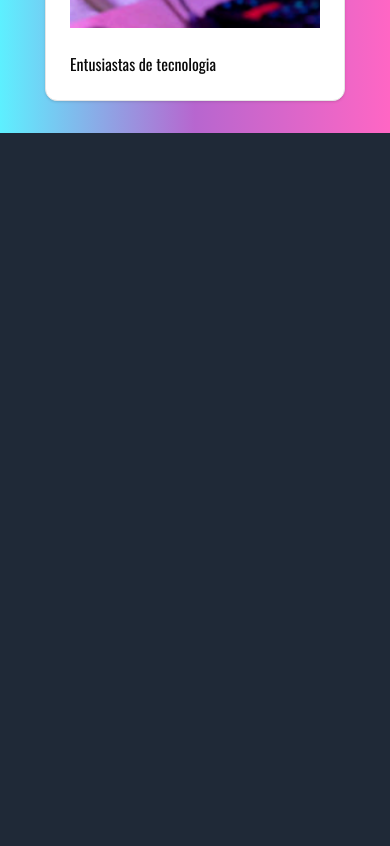
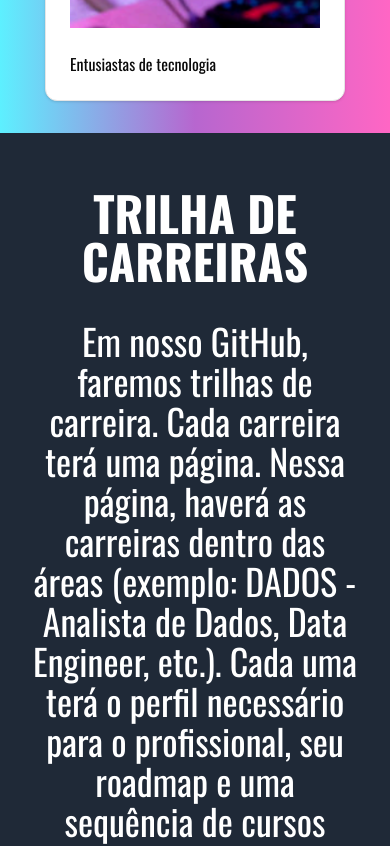
Before and after one commit to socialhiveconnect/landing-page, a Next.js app: page / in a window 390 px wide. Shown: the part 5820-6666 px from the top of the page. Before the commit the page ends 5953 px from the top, so only its background shows below. Built offline with nearby package versions, Linux system fonts and the light colour scheme.

Commit message:
feat: trilha de carreiras

```diff
--- a/src/app/page.tsx
+++ b/src/app/page.tsx
@@ -33,20 +33,20 @@ export default function Home() {
         id="quem-somos"
         className="relative bg-white mx-auto px-8 py-10 scroll-mt-20"
       >
-        <h2 className="quem-somos-title text-5xl text-center py-4 uppercase font-bold bg-gradient-to-r from-customColors-color4 via-customColors-color5 to-customColors-color6 text-transparent bg-clip-text sm:text-3xl">
+        <h2 className=" text-5xl text-center py-4 uppercase font-bold bg-gradient-to-r from-customColors-color4 via-customColors-color5 to-customColors-color6 text-transparent bg-clip-text sm:text-3xl">
           visão geral
         </h2>
-        <p className="quem-somos-text text-gray-900 text-4xl text-center xl:px-60 lg:px-32 md:px-12 sm:px-4 pb-8 sm:text-2xl">
+        <p className=" text-gray-900 text-4xl text-center xl:px-60 lg:px-32 md:px-12 sm:px-4 pb-8 sm:text-2xl">
           Somos uma comunidade onde pessoas de diversas áreas da tecnologia e em
           diversos momentos de carreira para que possam se conectar, conversar
           e trocar conhecimentos. Queremos ajudar as pessoas a se encontrarem
           dentro de uma profissão de TI, ou até mesmo mudar de área dentro de
           tecnologia, ou ajudar o próximo repassando seu conhecimento.
         </p>
-        <h2 className="quem-somos-title text-5xl text-center py-4 uppercase font-bold bg-gradient-to-r from-customColors-color4 via-customColors-color5 to-customColors-color6 text-transparent bg-clip-text sm:text-3xl">
+        <h2 className=" text-5xl text-center py-4 uppercase font-bold bg-gradient-to-r from-customColors-color4 via-customColors-color5 to-customColors-color6 text-transparent bg-clip-text sm:text-3xl">
           qual o problema?
         </h2>
-        <p className="quem-somos-text text-gray-900 text-4xl text-center xl:px-60 lg:px-32 md:px-12 sm:px-4 pb-8 sm:text-2xl">
+        <p className=" text-gray-900 text-4xl text-center xl:px-60 lg:px-32 md:px-12 sm:px-4 pb-8 sm:text-2xl">
           Atualmente a cidade de Curitiba se mostra um tanto carente quando o
           assunto é comunidade e eventos de tecnologia. Percebemos essa
           necessidade tanto entre os profissionais do mercado de TI, quanto
@@ -56,10 +56,10 @@ export default function Home() {
           que dificulta a formação de amizades e um networking mais natural e
           descontraído.
         </p>
-        <h2 className="quem-somos-title text-5xl text-center py-4 uppercase font-bold bg-gradient-to-r from-customColors-color4 via-customColors-color5 to-customColors-color6 text-transparent bg-clip-text sm:text-3xl">
+        <h2 className="text-5xl text-center py-4 uppercase font-bold bg-gradient-to-r from-customColors-color4 via-customColors-color5 to-customColors-color6 text-transparent bg-clip-text sm:text-3xl">
           o que é uma comunidade?
         </h2>
-        <p className="quem-somos-text text-gray-900 text-4xl text-center xl:px-60 lg:px-32 md:px-12 sm:px-4 pb-8 sm:text-2xl">
+        <p className=" text-gray-900 text-4xl text-center xl:px-60 lg:px-32 md:px-12 sm:px-4 pb-8 sm:text-2xl">
           <span>
             Um espaço de convergência onde indivíduos buscam compartilhar e
             enriquecer conhecimentos;
@@ -89,6 +89,25 @@ export default function Home() {
           <CustomCard image={imagem_entusiastas} title='Entusiastas de tecnologia' />
         </div>
       </section>
+      <section
+        id="trilha-de-carreiras"
+        className="relative mx-auto px-8 py-10 scroll-mt-20 xl:px-60 lg:px-32 md:px-12 sm:px-4 pb-8 sm:text-2xl">
+        <h2 className="text-white text-5xl text-center py-4 uppercase font-bold mb-5 sm:text-3xl">
+          trilha de carreiras
+        </h2>
+        <p className=" text-white text-4xl text-center xl:px-60 lg:px-32 md:px-12 sm:px-4 pb-8 sm:text-2xl">
+          Em nosso GitHub, faremos trilhas de
+          carreira. Cada carreira terá uma página.
+          Nessa página, haverá as carreiras dentro
+          das áreas (exemplo: DADOS - Analista de
+          Dados, Data Engineer, etc.). Cada uma terá
+          o perfil necessário para o profissional, seu
+          roadmap e uma sequência de cursos para
+          que ele se torne um bom profissional,
+          seguindo esse roadmap e o cronograma
+          que vamos montar.
+        </p>
+      </section>
     </div>
   );
 }
--- a/src/components/Navbar.tsx
+++ b/src/components/Navbar.tsx
@@ -49,6 +49,12 @@ export default function Navbar() {
               Público-Alvo
             </a>
             <a
+              href="#trilha-de-carreiras"
+              className="text-lg hover:bg-gradient-to-r from-customColors-color4 via-customColors-color5 to-customColors-color6 hover:text-transparent hover:bg-clip-text"
+            >
+              Trilha de Carreiras
+            </a>
+            <a
               href="#contato"
               className="text-lg hover:bg-gradient-to-r from-customColors-color4 via-customColors-color5 to-customColors-color6 hover:text-transparent hover:bg-clip-text"
             >
@@ -74,6 +80,12 @@ export default function Navbar() {
                 Público-Alvo
               </a>
               <a
+                href="#trilha-de-carreiras"
+                className="hover:bg-gradient-to-r from-customColors-color4 via-customColors-color5 to-customColors-color6 hover:text-transparent hover:bg-clip-text block"
+              >
+                Trilha de Carreiras
+              </a>
+              <a
                 href="#contato"
                 className="hover:bg-gradient-to-r from-customColors-color4 via-customColors-color5 to-customColors-color6 hover:text-transparent hover:bg-clip-text block"
               >
```
